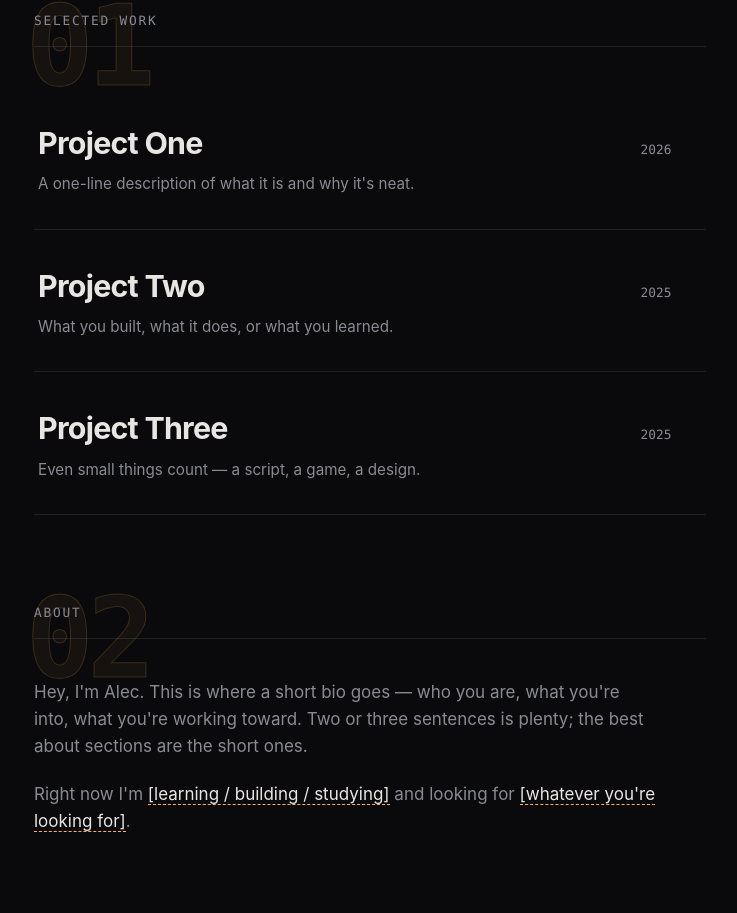
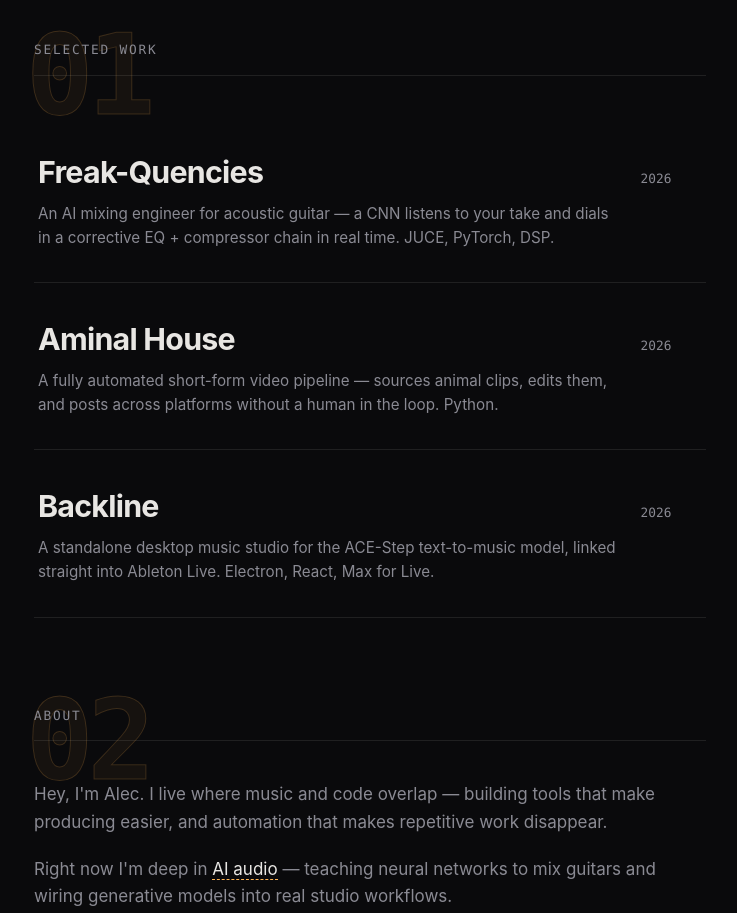
Before and after one commit to aleclewiss/aleclewiss.github.io, a plain HTML site: page index.html in a window 1280 px wide. Shown: the part 943-1856 px from the top of the page, without its empty margins (270-1007 px from the left). Drawn offline with Linux system fonts and the light colour scheme.

Commit message:
Replace placeholder content with real projects, bio, and GitHub links

```diff
--- a/index.html
+++ b/index.html
@@ -33,8 +33,8 @@
         <span class="line-wrap"><span class="line">Lewis</span></span>
       </h1>
       <p class="hero-sub reveal">
-        I make things — software, side projects, and the occasional
-        bad idea that turns out great.
+        I build music tools and automation — AI that mixes guitars,
+        studios that talk to Ableton, and pipelines that run themselves.
       </p>
       <div class="hero-meta reveal">
         <span class="status"><span class="status-dot"></span>Open to interesting things</span>
@@ -49,13 +49,11 @@
       <h2 class="section-label reveal" data-num="01">Selected work</h2>
 
       <ul class="work-list">
-        <!-- Replace these placeholders with your real projects.
-             Each row: title, one-line description, year, link. -->
         <li class="work-item reveal">
-          <a href="#" class="work-link">
+          <a href="https://github.com/aleclewiss/Freak-Quencies" class="work-link" target="_blank" rel="noopener">
             <div class="work-text">
-              <h3>Project One</h3>
-              <p>A one-line description of what it is and why it's neat.</p>
+              <h3>Freak-Quencies</h3>
+              <p>An AI mixing engineer for acoustic guitar — a CNN listens to your take and dials in a corrective EQ + compressor chain in real time. JUCE, PyTorch, DSP.</p>
             </div>
             <div class="work-side">
               <span class="work-year">2026</span>
@@ -64,25 +62,25 @@
           </a>
         </li>
         <li class="work-item reveal">
-          <a href="#" class="work-link">
+          <a href="https://github.com/aleclewiss/aminal-house-pipeline" class="work-link" target="_blank" rel="noopener">
             <div class="work-text">
-              <h3>Project Two</h3>
-              <p>What you built, what it does, or what you learned.</p>
+              <h3>Aminal House</h3>
+              <p>A fully automated short-form video pipeline — sources animal clips, edits them, and posts across platforms without a human in the loop. Python.</p>
             </div>
             <div class="work-side">
-              <span class="work-year">2025</span>
+              <span class="work-year">2026</span>
               <span class="work-arrow" aria-hidden="true">→</span>
             </div>
           </a>
         </li>
         <li class="work-item reveal">
-          <a href="#" class="work-link">
+          <a href="https://github.com/aleclewiss/backline" class="work-link" target="_blank" rel="noopener">
             <div class="work-text">
-              <h3>Project Three</h3>
-              <p>Even small things count — a script, a game, a design.</p>
+              <h3>Backline</h3>
+              <p>A standalone desktop music studio for the ACE-Step text-to-music model, linked straight into Ableton Live. Electron, React, Max for Live.</p>
             </div>
             <div class="work-side">
-              <span class="work-year">2025</span>
+              <span class="work-year">2026</span>
               <span class="work-arrow" aria-hidden="true">→</span>
             </div>
           </a>
@@ -95,13 +93,14 @@
       <h2 class="section-label reveal" data-num="02">About</h2>
       <div class="about-body reveal">
         <p>
-          Hey, I'm Alec. This is where a short bio goes — who you are,
-          what you're into, what you're working toward. Two or three
-          sentences is plenty; the best about sections are the short ones.
+          Hey, I'm Alec. I live where music and code overlap — building
+          tools that make producing easier, and automation that makes
+          repetitive work disappear.
         </p>
         <p>
-          Right now I'm <em>[learning / building / studying]</em> and
-          looking for <em>[whatever you're looking for]</em>.
+          Right now I'm deep in <em>AI audio</em> — teaching neural networks
+          to mix guitars and wiring generative models into real studio
+          workflows.
         </p>
       </div>
     </section>
@@ -113,8 +112,7 @@
         Want to talk? <a class="contact-email" href="mailto:aleclewis15946@gmail.com">aleclewis15946@gmail.com</a>
       </p>
       <div class="contact-links reveal">
-        <a href="https://github.com/yourusername">GitHub</a>
-        <a href="https://www.linkedin.com/in/yourusername">LinkedIn</a>
+        <a href="https://github.com/aleclewiss" target="_blank" rel="noopener">GitHub</a>
       </div>
     </section>
 
```
